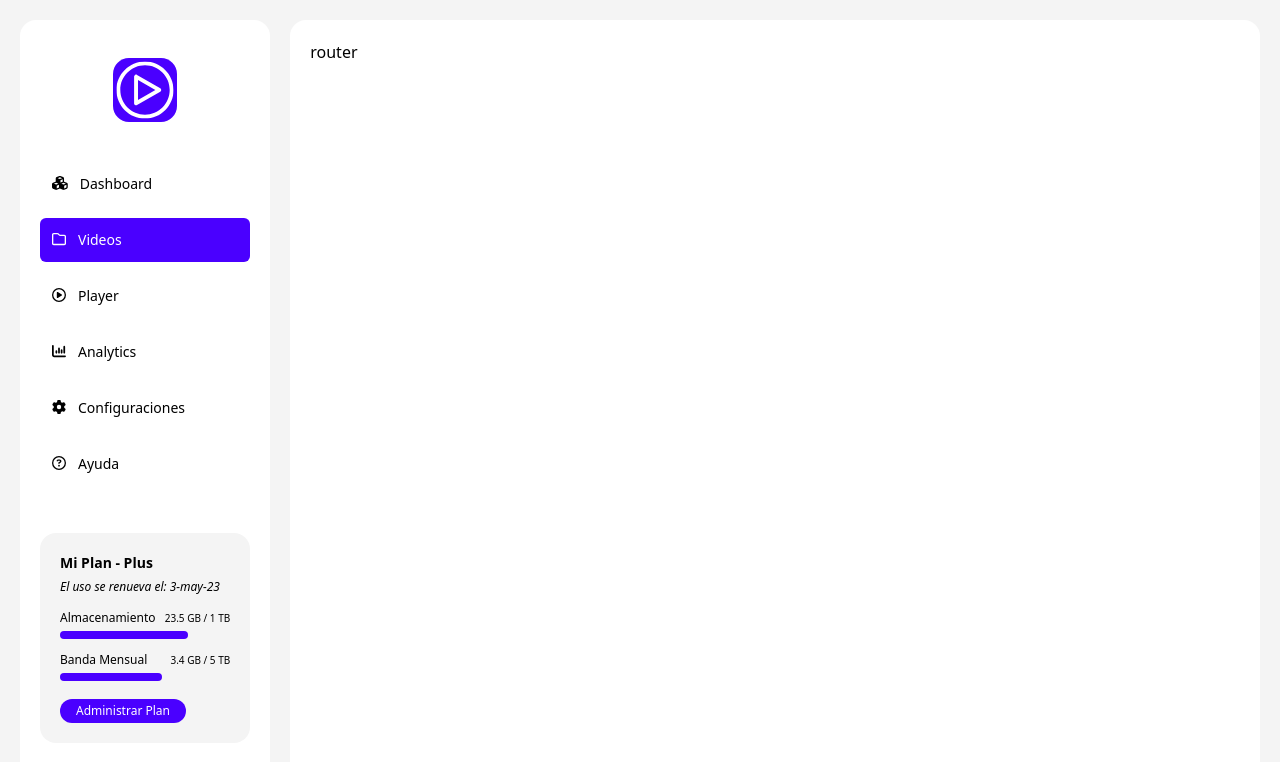
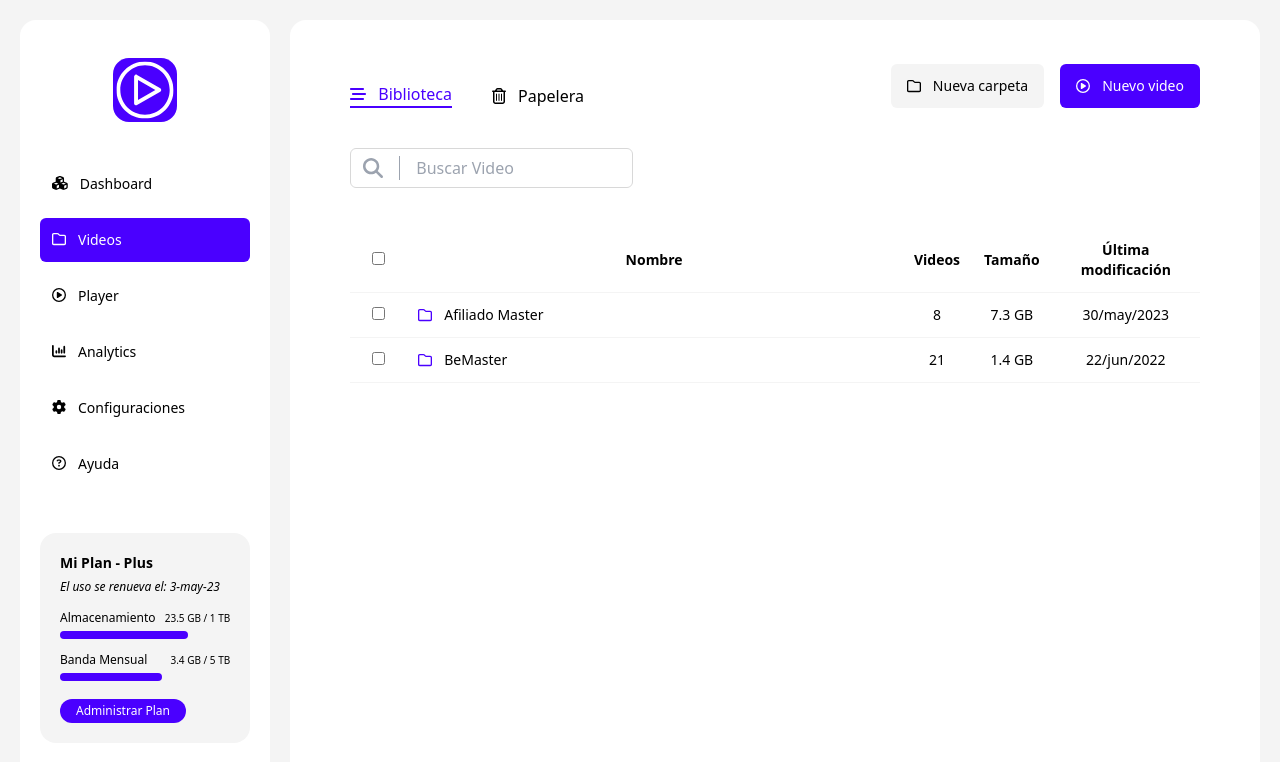
Before and after one commit to camiloalvarezm/dashboard-video-tool, a React (Vite) app: page / in a window 1280 px wide. Shown: the top 762 px of the page. Built offline with nearby package versions, Linux system fonts and the light colour scheme.

Commit message:
Add table and library page

```diff
--- a/src/DashboardVideoToolApp.tsx
+++ b/src/DashboardVideoToolApp.tsx
@@ -1,4 +1,5 @@
 import MainTemplate from "./components/templates/MainTemplate";
+import LibraryPage from "./pages/LibraryPage";
 
 const DashboardVideoToolApp = () => {
 
@@ -6,7 +7,7 @@ const DashboardVideoToolApp = () => {
   return (
     <>
       <MainTemplate>
-        router
+        <LibraryPage />
       </MainTemplate>
     </>
   );
--- a/src/components/atoms/Button.tsx
+++ b/src/components/atoms/Button.tsx
@@ -21,7 +21,7 @@ const Button = ({
   const btnSize = `${
     size == "sm"
       ? "px-4 py-1 text-xs rounded-full"
-      : "px-4 py-3 text-base rounded-md"
+      : "px-4 py-3 text-sm rounded-md"
   }`;
 
   const onClickButton = () => {
--- a/src/components/molecules/Tabs.tsx
+++ b/src/components/molecules/Tabs.tsx
@@ -1,10 +1,10 @@
 import { FontAwesomeIcon } from "@fortawesome/react-fontawesome";
 import Button from "../atoms/Button";
 import { faFolder, faCirclePlay } from "@fortawesome/free-regular-svg-icons";
-import { Item } from "../../utils/statics/tabs";
+import { Tab } from "../../utils/statics/tabs";
 
 interface TabsProps {
-  elements: Item[];
+  elements: Tab[];
   children: React.ReactNode;
 }
 
@@ -13,7 +13,7 @@ const Tabs = ({ elements, children }: TabsProps) => {
     <>
       <div className="flex flex-row justify-between mb-4">
         <div className="flex flex-row gap-10">
-          {elements.map((element: Item, index: number) => (
+          {elements.map((element: Tab, index: number) => (
             <span
               className={`borde text-base cursor-pointer flex flex-row items-end ${
                 element.active && "text-purple border-b-2 border-purple"
--- a/src/components/organisms/Table.tsx
+++ b/src/components/organisms/Table.tsx
@@ -0,0 +1,63 @@
+import { Fragment } from "react/jsx-runtime";
+import { FontAwesomeIcon } from "@fortawesome/react-fontawesome";
+import LIBRARY_TABLE_DATA, {
+  Header,
+  Data,
+} from "../../utils/statics/library-table-data";
+
+const Table = () => {
+  return (
+    <>
+      <table className="w-full text-sm">
+        <thead>
+          <tr>
+            {LIBRARY_TABLE_DATA.headers.map((header: Header, index: number) => (
+              <th className="border-b border-b-gray p-3" key={index}>
+                {header.selectable && <input type="checkbox" />}
+                {header.title || ""}
+              </th>
+            ))}
+          </tr>
+        </thead>
+        <tbody>
+          {LIBRARY_TABLE_DATA.data.map((row: Data, rowIndex: number) => (
+            <tr className="hover:bg-gray" key={rowIndex}>
+              {LIBRARY_TABLE_DATA.headers.map(
+                (header: Header, colIndex: number) => (
+                  <td
+                    key={colIndex}
+                    className={`${
+                      header.value !== "name" ? "text-center" : ""
+                    } border-b border-b-gray p-3 cursor-pointer ${header.width}`}
+                  >
+                    {header.selectable ? (
+                      <input type="checkbox" checked={row.selectable} />
+                    ) : header.value === "name" ? (
+                      <Fragment>
+                        {row.iconName && (
+                          <FontAwesomeIcon
+                            icon={row.iconName}
+                            className="me-3 text-purple"
+                          />
+                        )}
+                        {row.name}
+                      </Fragment>
+                    ) : header.value === "videos" ? (
+                      row.videos
+                    ) : header.value === "size" ? (
+                      row.size
+                    ) : header.value === "lastModified" ? (
+                      row.lastModified
+                    ) : null}
+                  </td>
+                )
+              )}
+            </tr>
+          ))}
+        </tbody>
+      </table>
+    </>
+  );
+};
+
+export default Table;
--- /dev/null
+++ b/src/pages/LibraryPage.tsx
@@ -0,0 +1,29 @@
+import Input from "../components/atoms/Input";
+import Tabs from "../components/molecules/Tabs";
+import { faSearch } from "@fortawesome/free-solid-svg-icons";
+import TABS_OPTIONS from "../utils/statics/tabs";
+import Table from "../components/organisms/Table";
+
+const LibraryPage = () => {
+  return (
+    <>
+      <div className="mx-10 my-6">
+        <Tabs elements={TABS_OPTIONS}>
+          <div>
+            <div className="w-1/3 my-10">
+              <Input
+                title="Buscar Video"
+                type="text"
+                required
+                iconName={faSearch}
+              />
+            </div>
+            <Table />
+          </div>
+        </Tabs>
+      </div>
+    </>
+  );
+};
+
+export default LibraryPage;
--- /dev/null
+++ b/src/utils/statics/library-table-data.ts
@@ -0,0 +1,68 @@
+import { IconDefinition } from "@fortawesome/fontawesome-svg-core";
+import { faFolder } from "@fortawesome/free-regular-svg-icons";
+
+export interface TableModel {
+  headers: Header[];
+  data: Data[];
+}
+
+export interface Header {
+  title?: string;
+  value: string
+  selectable?: boolean;
+  width?: string
+}
+
+export interface Data {
+  name: string;
+  videos: number;
+  size: string;
+  lastModified: string;
+  iconName?: IconDefinition;
+  selectable?: boolean;
+}
+
+const LIBRARY_TABLE_DATA: TableModel = {
+  headers: [
+    {
+      selectable: true,
+      value: "selectable",
+      width: "w-14"
+    },
+    {
+      title: "Nombre",
+      value: "name",
+      width: "w-7/12"
+    },
+    {
+      title: "Videos",
+      value: "videos"
+    },
+    {
+      title: "Tamaño",
+      value: "size"
+    },
+    {
+      title: "Última modificación",
+      value: "lastModified"
+    },
+  ],
+  data: [
+    {
+      name: "Afiliado Master",
+      videos: 8,
+      size: "7.3 GB",
+      lastModified: "30/may/2023",
+      iconName: faFolder,
+    },
+    {
+      name: "BeMaster",
+      videos: 21,
+      size: "1.4 GB",
+      lastModified: "22/jun/2022",
+      iconName: faFolder,
+    },
+  ],
+};
+
+export default LIBRARY_TABLE_DATA;
--- a/src/utils/statics/tabs.ts
+++ b/src/utils/statics/tabs.ts
@@ -1,5 +1,5 @@
 import { IconDefinition } from "@fortawesome/fontawesome-svg-core";
-import { faBook } from "@fortawesome/free-solid-svg-icons";
+import { faBarsStaggered } from "@fortawesome/free-solid-svg-icons";
 import { faTrashCan } from "@fortawesome/free-regular-svg-icons";
 
 export interface Tab {
@@ -11,7 +11,7 @@ export interface Tab {
 const TABS_OPTIONS: Tab[] = [
   {
     title: "Biblioteca",
-    iconName: faBook,
+    iconName: faBarsStaggered,
     active: true,
   },
   {
```
Also changed, not shown: src/pages/FolderPage.tsx (added).
